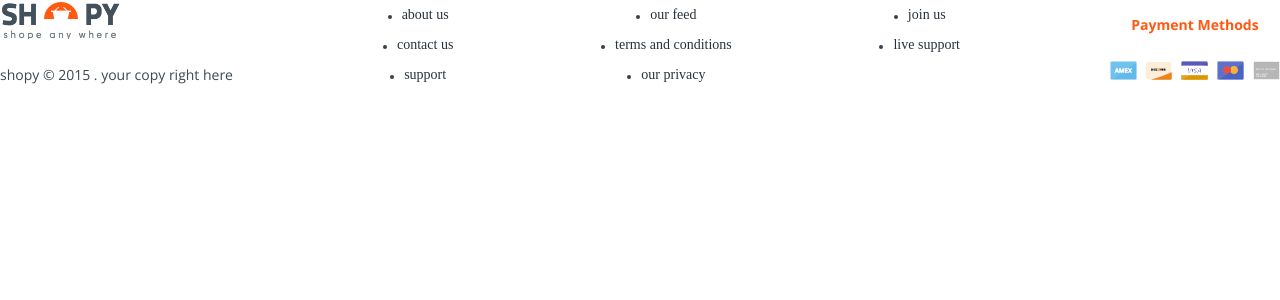
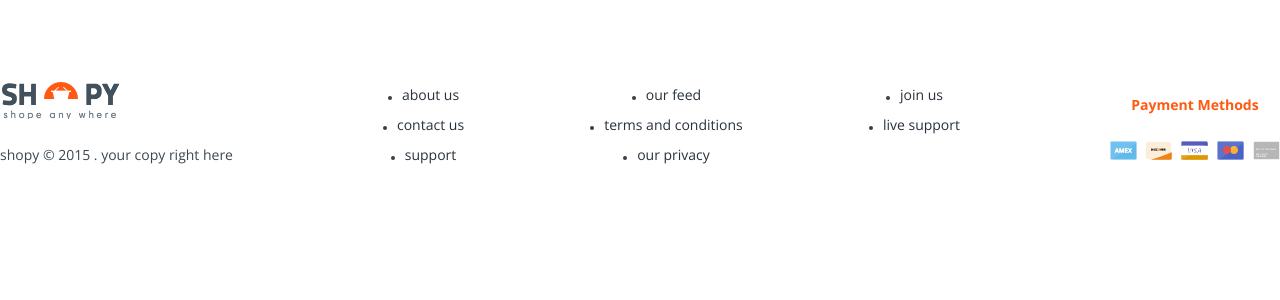
Before and after one commit to EasileleM/gd-ui-react-project, a React (Create React App) app in the folder client/: page / in a window 1280 px wide. Shown: the top 300 px of the page. Built offline with nearby package versions, Linux system fonts and the light colour scheme.

Commit message:
media added

```diff
--- a/client/src/components/footer/footer.scss
+++ b/client/src/components/footer/footer.scss
@@ -5,6 +5,7 @@
   display: flex;
   align-items: center;
   justify-content: space-between;
+  height: 250px;
 
   &__wrapper {
     display: flex;
@@ -39,7 +40,7 @@
   &__link {
     max-width: 200px;
     color: #28313b;
-    font-family: "Harmonia Sans Pro Cyr";
+    font-family: $primary-font;
     font-size: 14px;
     font-weight: 400;
     line-height: 30px;
@@ -72,3 +73,11 @@
     }
   }
 }
+
+@media all and (max-width: 1024px) {
+
+}
+
+@media all and (max-width: 768px) {
+
+}
```
